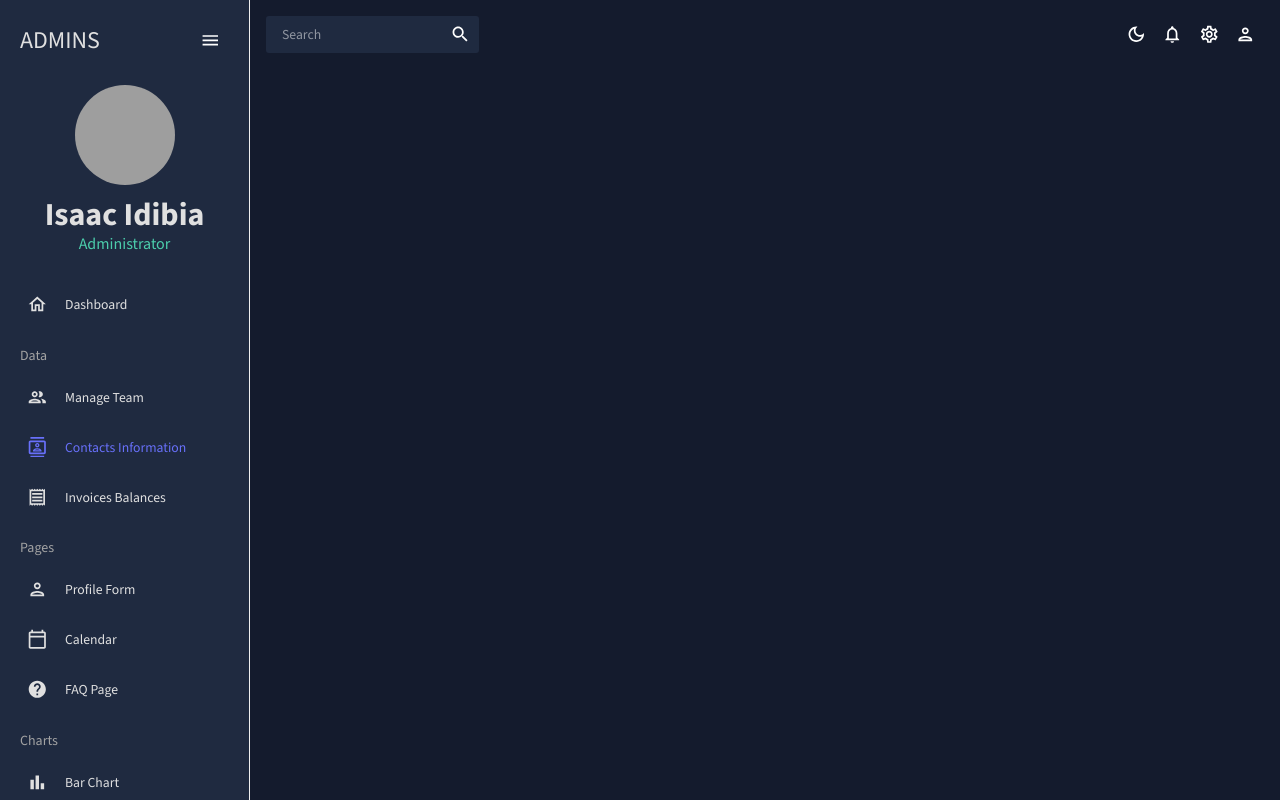
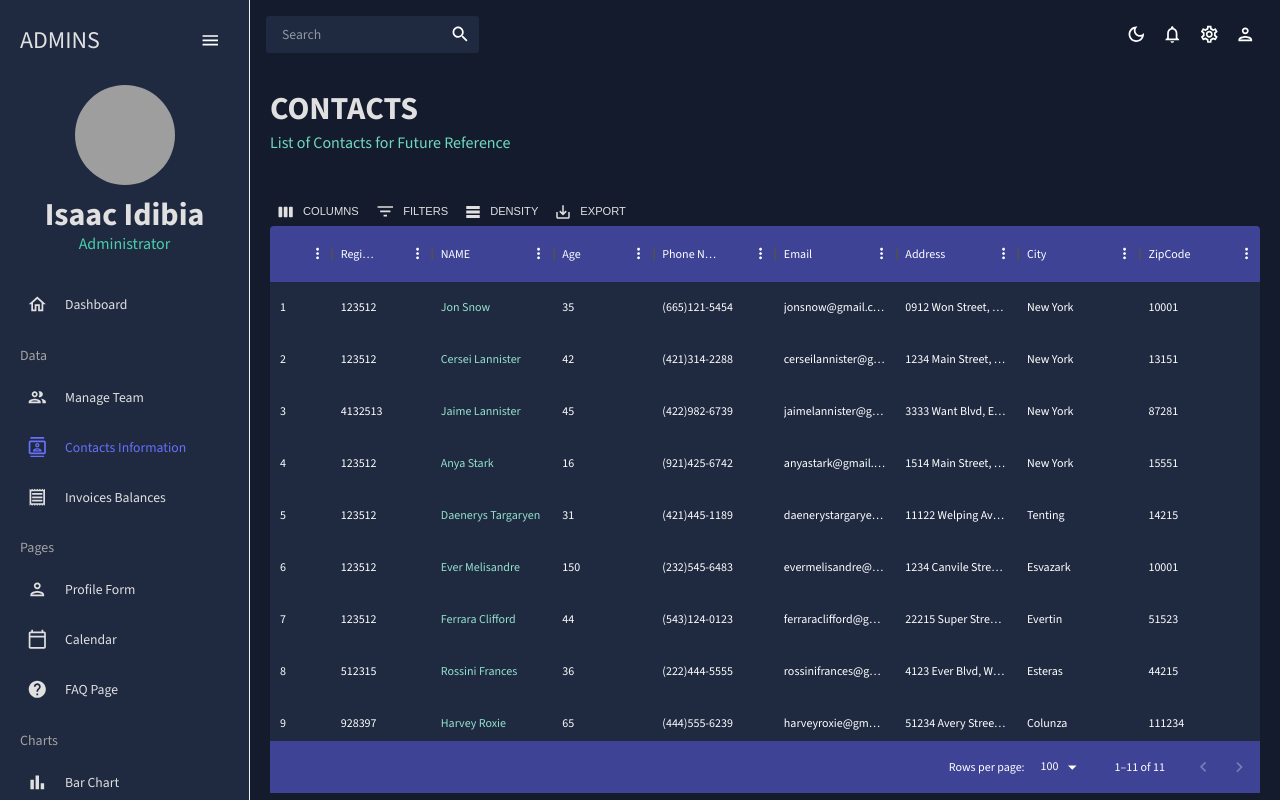
Before and after one commit to HiZeek/admin-dashboard, a React (Vite) app: page /contacts in a window 1280 px wide. Built offline with nearby package versions, Linux system fonts and the light colour scheme; grey boxes are pictures that could not be loaded; the HTML template or start-up script is replaced by a standard one.

Commit message:
contacts page

```diff
--- a/src/App.jsx
+++ b/src/App.jsx
@@ -5,8 +5,8 @@
 import Dashboard from "./scenes/dashboard";
 import SidebarApp from "./scenes/global/Sidebar";
 import Team from "./scenes/team";
+import Contacts from "./scenes/contacts";
 // import Invoices from "./scenes/global/invoices";
-// import Contacts from "./scenes/global/contacts";
 // import Bar from "./scenes/global/bar";
 // import Form from "./scenes/global/form";
 // import Line from "./scenes/global/line";
@@ -29,7 +29,7 @@
             <Routes>
               <Route exact path="/" element={<Dashboard />} />
               <Route exact path="/team" element={<Team />} />
-              {/* <Route exact path="/contacts" element={<Contacts />} /> */}
+              <Route exact path="/contacts" element={<Contacts />} />
               {/* <Route exact path="/invoices" element={<Invoices />} /> */}
               {/* <Route exact path="/form" element={<Form />} /> */}
               {/* <Route exact path="/bar" element={<Bar />} /> */}
--- /dev/null
+++ b/src/scenes/contacts/index.jsx
@@ -0,0 +1,101 @@
+import { Box, useTheme } from "@mui/material";
+import { DataGrid, GridToolbar } from "@mui/x-data-grid";
+import { tokens } from "../../theme";
+import { mockDataContacts } from "../../data/mockData";
+import Header from "../../components/Header";
+
+const Contacts = () => {
+  const theme = useTheme();
+  const colors = tokens(theme.palette.mode);
+
+  const columns = [
+    {
+      field: "id",
+      headerName: "ID",
+      flex: 0.5,
+    },
+    {
+      field: "registrarId",
+      headerName: "Registrar ID",
+    },
+    {
+      field: "name",
+      headerName: "NAME",
+      flex: 1,
+      cellClassName: "name-column--cell",
+    },
+    {
+      field: "age",
+      headerName: "Age",
+      type: "number",
+      headerAlign: "left",
+      align: "left",
+    },
+    {
+      field: "phone",
+      headerName: "Phone Number",
+      flex: 1,
+    },
+    {
+      field: "email",
+      headerName: "Email",
+      flex: 1,
+    },
+    {
+      field: "address",
+      headerName: "Address",
+      flex: 1,
+    },
+    {
+      field: "city",
+      headerName: "City",
+      flex: 1,
+    },
+    {
+      field: "zipCode",
+      headerName: "ZipCode",
+      flex: 1,
+    },
+  ];
+
+  return (
+    <Box m="20px">
+      <Header
+        title="CONTACTS"
+        subtitle="List of Contacts for Future Reference"
+      />
+      <Box
+        m="40px 0 0 0"
+        overflow="scroll"
+        height="75vh"
+        sx={{
+          ".MuiDataGrid-root": { border: "none" },
+          "& .MuiDataGrid-cell": { borderBottom: "none !important" },
+          "& .name-column--cell": { color: colors.greenAccent[300] },
+          "& .MuiDataGrid-columnHeaders": {
+            backgroundColor: colors.blueAccent[700],
+            borderBottom: "none !important",
+          },
+          "& .MuiDataGrid-virtualScroller": {
+            backgroundColor: colors.primary[400],
+          },
+          "& .MuiDataGrid-footerContainer": {
+            borderTop: "none",
+            backgroundColor: colors.blueAccent[700],
+          },
+          "& .MuiDataGrid-toolbarContainer .MuiButton-text": {
+            color: `${colors.grey[100]} !important`,
+          },
+        }}
+      >
+        <DataGrid
+          rows={mockDataContacts}
+          columns={columns}
+          slots={{ toolbar: GridToolbar }}
+        />
+      </Box>
+    </Box>
+  );
+};
+
+export default Contacts;
```
